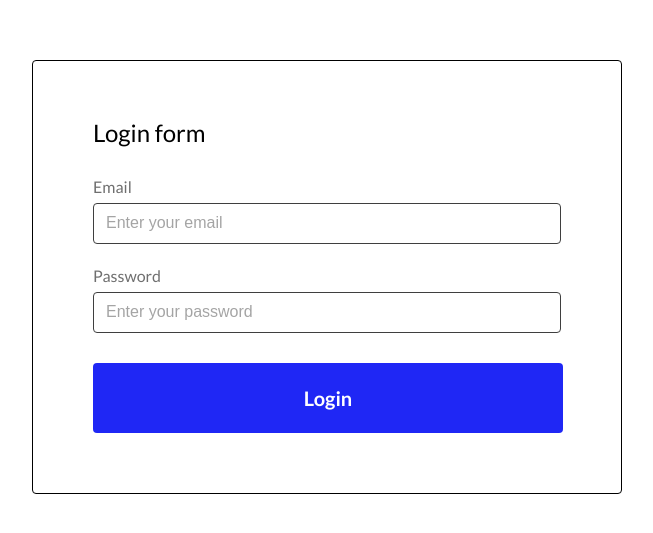
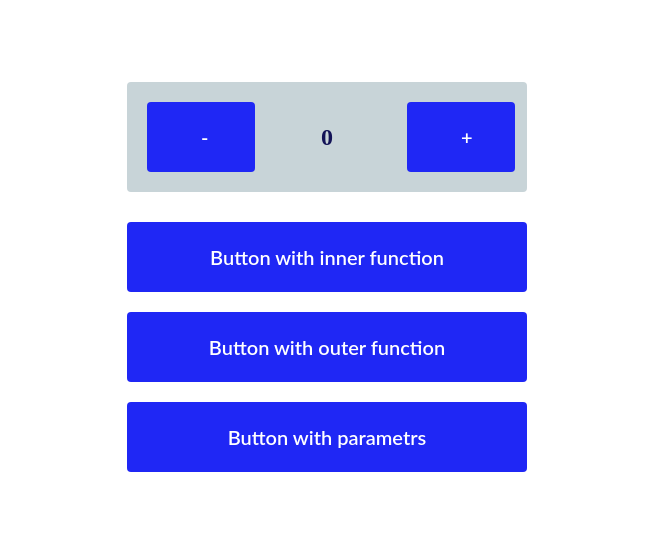
Before and after one commit to Badaev-Aleksandr/42.2-React, a React (Create React App) app: page / in a window 1280 px wide. Shown: the part 123-656 px from the top of the page, without its empty margins (313-966 px from the left). Built offline with nearby package versions, Linux system fonts and the light colour scheme.

Commit message:
Add Lesson04 hook

```diff
--- a/src/App.css
+++ b/src/App.css
@@ -2,7 +2,4 @@
   display: flex;
   flex-direction: column;
   flex: 1;
-  justify-content: center;
-  align-items: center;
-  gap: 5px
 }
--- a/src/App.jsx
+++ b/src/App.jsx
@@ -1,10 +1,11 @@
 import "./App.css";
-import Lesson02 from "./lessons/Lesson02/Lesson02";
-import Lesson03 from "./lessons/Lesson03/Lesson03";
+/* import Lesson02 from "./lessons/Lesson02/Lesson02";
+import Lesson03 from "./lessons/Lesson03/Lesson03"; */
 
 //импорт домашки
-import Homework02 from "./homeworks/homework02/Homework02";
-import Homework03 from "./homeworks/homework03/Homework03";
+/* import Homework02 from "./homeworks/homework02/Homework02";
+import Homework03 from "./homeworks/homework03/Homework03"; */
+import Lesson04 from "./lessons/Lesson04/Lesson04";
 
 function App() {
   return (
@@ -12,7 +13,8 @@
       {/*  <Lesson02 /> */}
       {/* <Homework02 /> */}
       {/*  <Lesson03 /> */}
-      <Homework03 />
+      {/*  <Homework03 /> */}
+      <Lesson04 />
     </div>
   );
 }
--- a/src/components/Button/Button.jsx
+++ b/src/components/Button/Button.jsx
@@ -1,9 +1,9 @@
 import "./styles.css";
 
-function Button({ buttonName, type = "button" }) {
+function Button({ name, type = "button", onClick }) {
   return (
-    <button className="main-button" type={type}>
-      {buttonName}
+    <button onClick={onClick} className="main-button" type={type}>
+      {name}
     </button>
   );
 }
--- a/src/components/Button/styles.css
+++ b/src/components/Button/styles.css
@@ -1,5 +1,5 @@
 .main-button {
-    width: 470px;
+    width: 100%;
     padding: 20px 54px;
     border-radius: 4px;
     border: none;
--- /dev/null
+++ b/src/components/Counter/Counter.jsx
@@ -0,0 +1,38 @@
+import Button from "../Button/Button";
+import "./styles.css";
+//Шаг 1 - импорт хука useState из react
+import { useState } from "react";
+
+function Counter() {
+  //Шаг 2 - вызываем хук useState и передаем в него первоначальное состояние (InitialState)
+  //Вызываем деструктуризацию массива из двух элементов, который возвращает хук useState
+  const [count, setCount] = useState(0);
+  //   const result = useState(0);
+  //   console.log(result);
+  //   const count = result[0];
+  //   console.log(count);
+  //   const setCount = result[1];
+  //   console.log(setCount);
+
+  const onPlusClick = () => {
+    setCount((prevValue) => prevValue + 1);
+  };
+
+  const onMinusClick = () => {
+    setCount((prevValue) => prevValue - 1);
+  };
+
+  return (
+    <div className="counter-container">
+      <div className="button-wrapper">
+        <Button name="-" onClick={onMinusClick} />
+      </div>
+      <div className="counter-result">{count}</div>
+      <div className="button-wrapper">
+        <Button name="+" onClick={onPlusClick} />
+      </div>
+    </div>
+  );
+}
+
+export default Counter;
--- /dev/null
+++ b/src/components/Counter/styles.css
@@ -0,0 +1,18 @@
+.counter-container {
+    display: flex;
+    align-items: center;
+    justify-content: space-between;
+    gap: 20px;
+    min-width: 400px;
+    padding: 20px;
+    background-color: rgb(200, 212, 216);
+    border-radius: 4px;
+  }
+  .button-wrapper {
+    width: 100px;
+  }
+  .counter-result {
+    font-size: 24px;
+    font-weight: bold;
+    color: rgb(19, 19, 87);
+  }
--- /dev/null
+++ b/src/lessons/Lesson04/Lesson04.jsx
@@ -0,0 +1,37 @@
+import Button from "../../components/Button/Button";
+import Counter from "../../components/Counter/Counter";
+import "./styles.css";
+
+function Lesson04() {
+  const showMessage = () => {
+    alert("Func outer click");
+  };
+  const showCustomMessage = (name) => {
+    alert(`Function outer click - ${name}`);
+  };
+  return (
+    <div className="lesson04-wrapper">
+        <Counter />
+      <div className="buttons-wrapper">
+        {/* Пример 1 использования функции - создание функции внутри кнопки*/}
+        <Button
+          name="Button with inner function"
+          onClick={() => {
+            alert("Func inner");
+          }}
+        />
+        {/* Пример 2 использования функции - создание функции вне кнопки*/}
+        <Button name="Button with outer function" onClick={showMessage} />
+        {/* Пример 3 использования функции - создание функции вне кнопки c парметрами*/}
+        <Button
+          name="Button with parametrs"
+          onClick={() => {
+            showCustomMessage("Bob");
+          }}
+        />
+      </div>
+    </div>
+  );
+}
+
+export default Lesson04;
--- /dev/null
+++ b/src/lessons/Lesson04/styles.css
@@ -0,0 +1,15 @@
+.lesson04-wrapper{
+    display: flex;
+    flex-direction: column;
+    align-items: center;
+    justify-content: center;
+    gap: 30px;
+    flex: 1;
+}
+
+.buttons-wrapper{
+    display: flex;
+    flex-direction: column;
+    gap: 20px;
+    width: 400px;
+}
```
